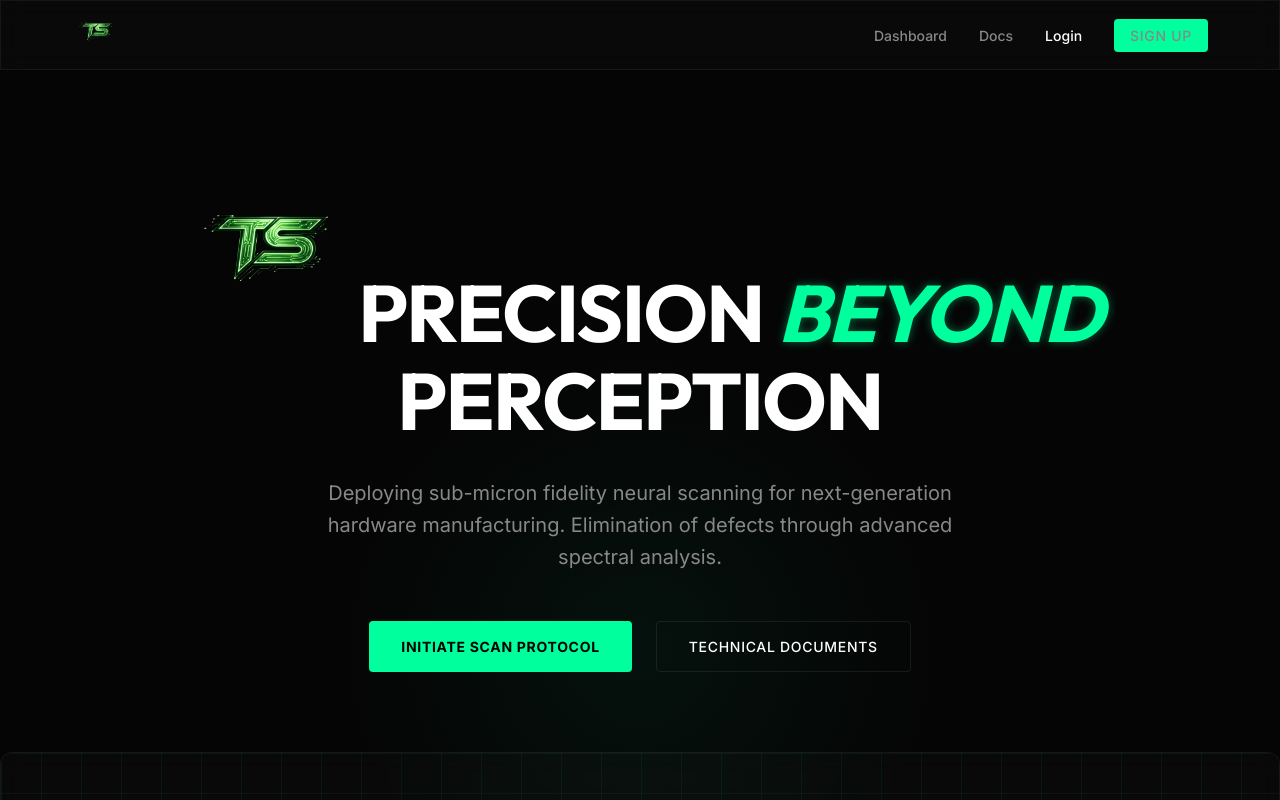
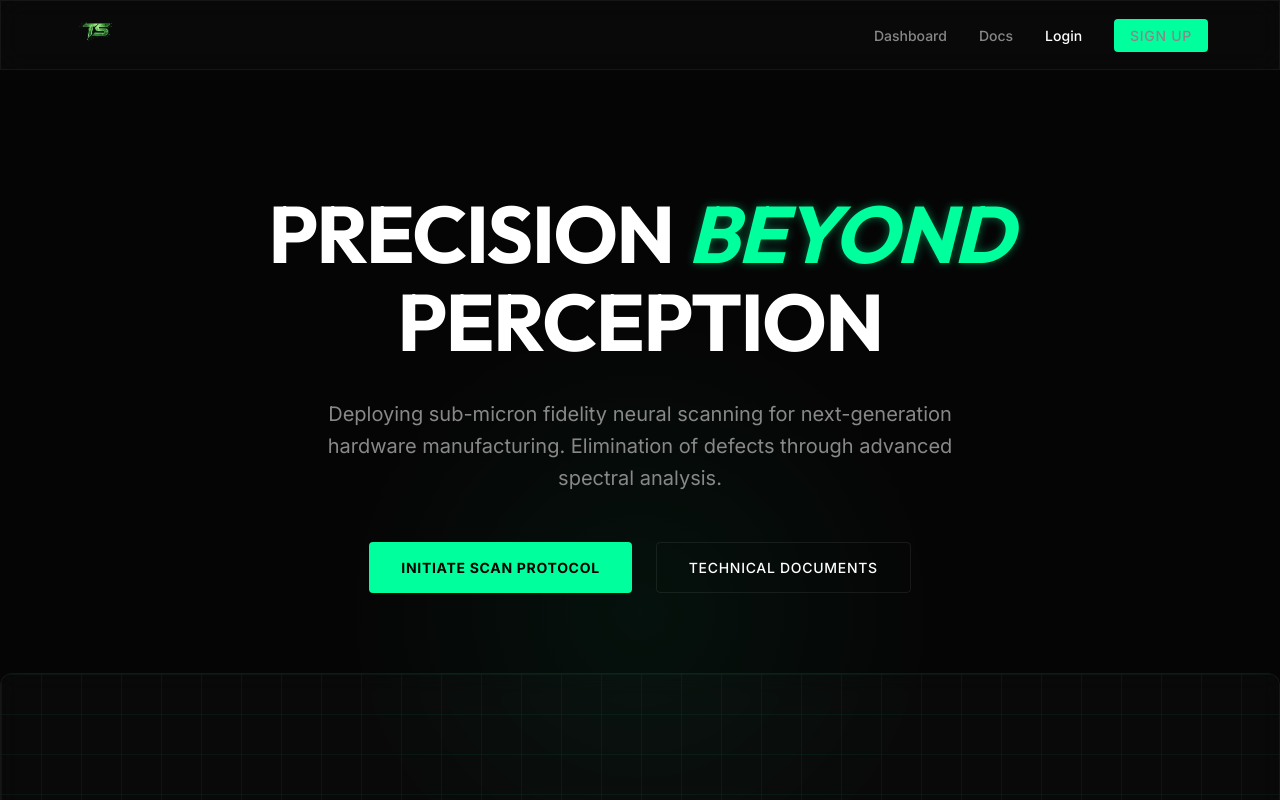
Before and after one commit to Arnazz10/TraceSnitch, a React (Vite) app: page / in a window 1280 px wide. Shown: the top 800 px of the page. Built offline with nearby package versions, Linux system fonts and the light colour scheme.

Commit message:
Remove logo from hero section as per user request

```diff
--- a/src/pages/Home.jsx
+++ b/src/pages/Home.jsx
@@ -11,9 +11,8 @@ const Home = () => {
       <main>
         <section className="hero">
           <div className="container hero-content fade-in">
-            <h1 className="hero-title flex flex-col items-center">
-              <img src="/logo.png" alt="" style={{ width: '180px', height: 'auto', marginBottom: '2rem' }} className="fade-in" />
-              <span>PRECISION <span className="neon-glow italic">BEYOND</span> PERCEPTION</span>
+            <h1 className="hero-title">
+              PRECISION <span className="neon-glow italic">BEYOND</span> PERCEPTION
             </h1>
             <p className="hero-subtitle">
               Deploying sub-micron fidelity neural scanning for next-generation hardware manufacturing.
```
